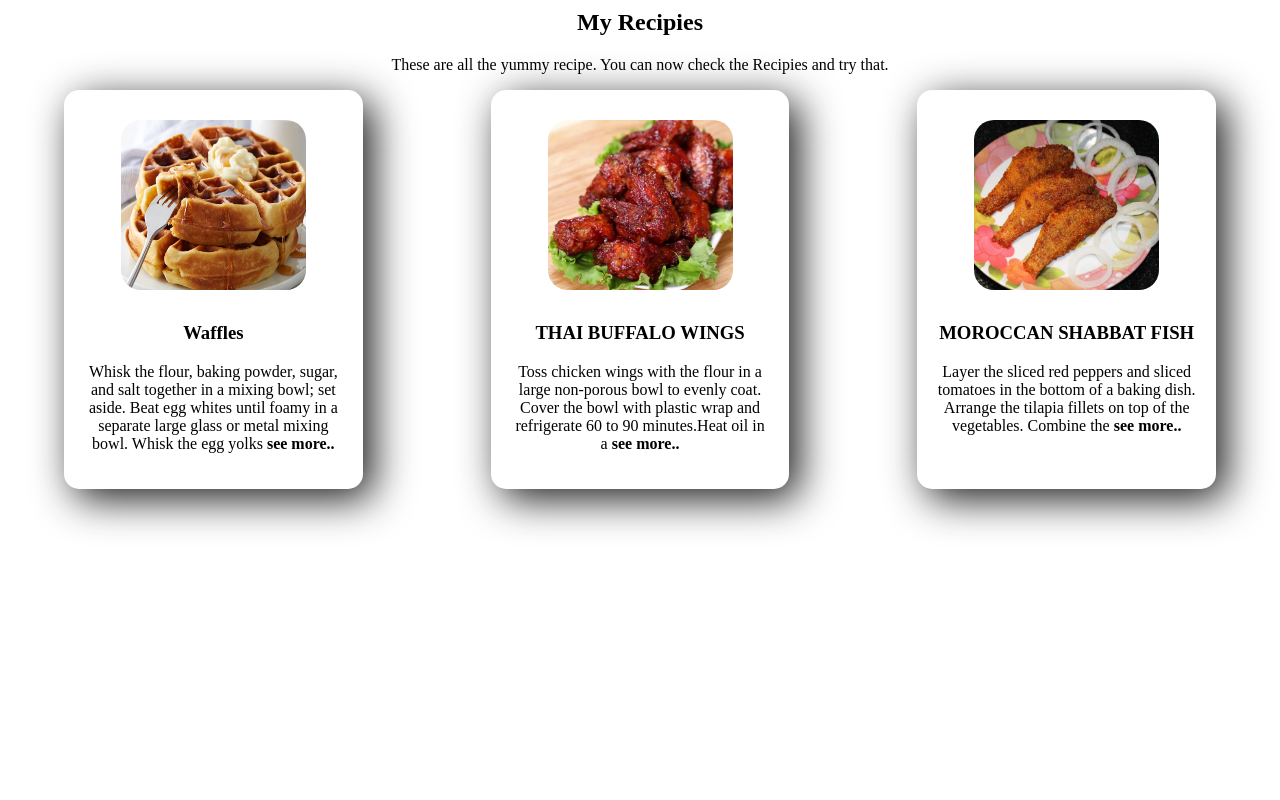
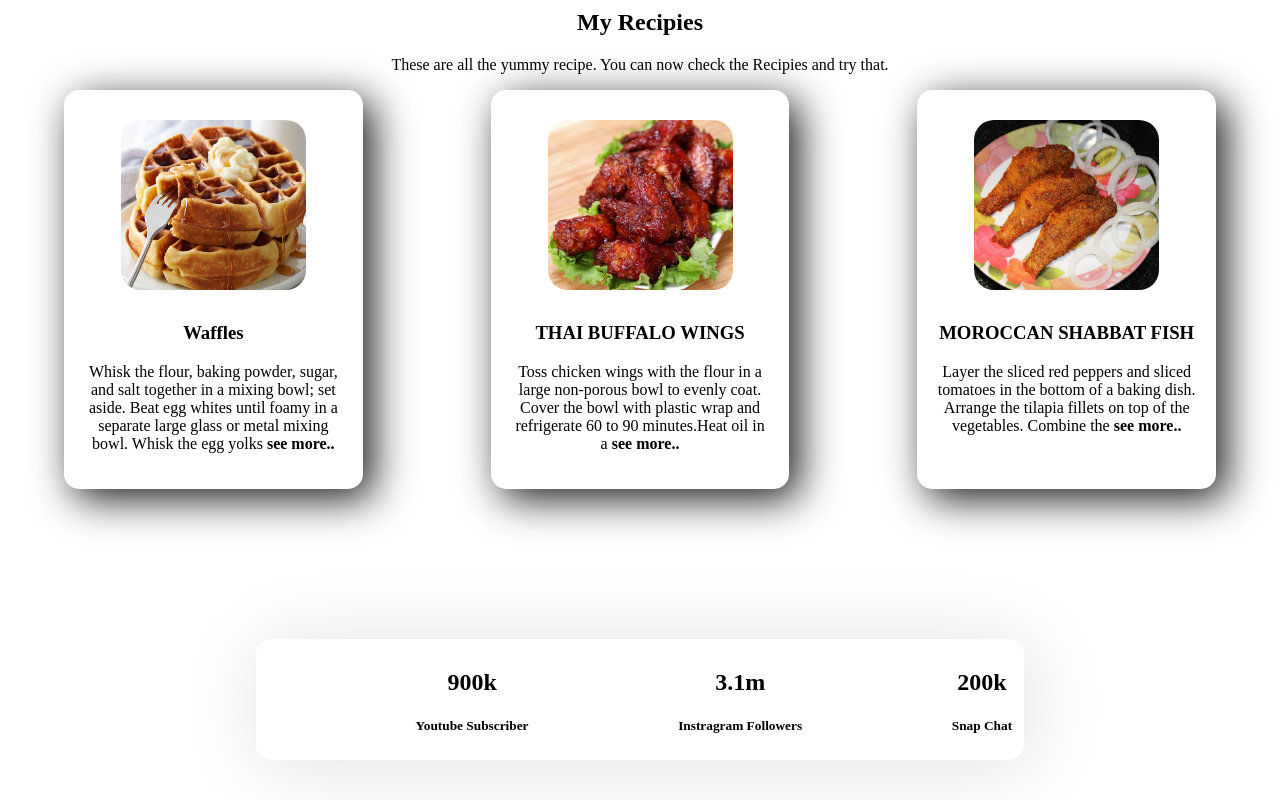
Before and after one commit to Sadiql/Food-Blog, a plain HTML site: page index.html in a window 1280 px wide. Shown: the part 991-1791 px from the top of the page. Before the commit the page ends 1630 px from the top, so only its background shows below. Drawn offline with Linux system fonts and the light colour scheme; a web font is replaced by a local one.

Commit message:
five commit

```diff
--- a/index.html
+++ b/index.html
@@ -85,8 +85,30 @@
             </div>
         </div>
     </section>
+    <section class="rating">
+
+        <div class="follower_rating">
+            <h2>900k</h2>
+            <p><small>Youtube Subscriber</small></p>
+        </div>
+
+        <div class="follower_rating">
+            <h2>3.1m</h2>
+            <p><small>Instragram Followers</small></p>
+        </div>
+        <div class="follower_rating">
+            <h2>200k</h2>
+            <p><small>Snap Chat</small></p>
+        </div>
+
+    </section>
 
 
 </body>
 
 </html>
+
+
+</body>
+
+</html>
--- a/style.css
+++ b/style.css
@@ -84,3 +84,19 @@ h1{
     padding: 10px;
 
 }
+.rating{
+    display: flex;
+    margin-bottom: 40px;
+    margin-left: 20%;
+    margin-right: 20%;
+    border-radius: 15px;
+    box-shadow: 5px 5px 80px rgb(224, 224, 224);
+    padding: 10px 10px;
+}
+
+.follower_rating{
+
+    font-weight:bold;
+    margin-left: 20%;
+    text-align: center;
+}
```
